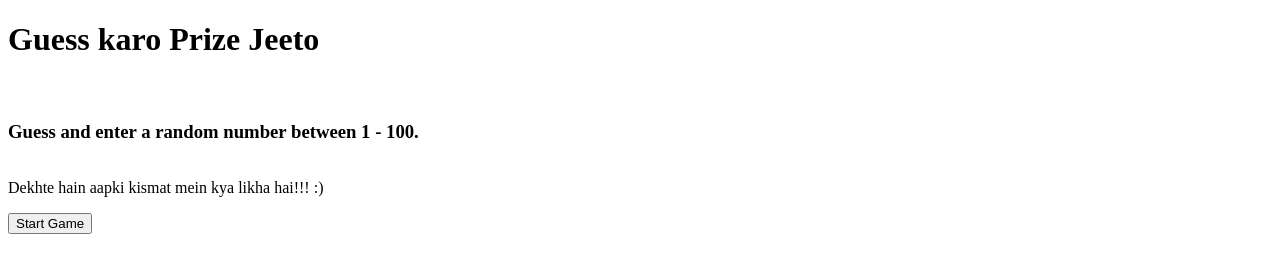
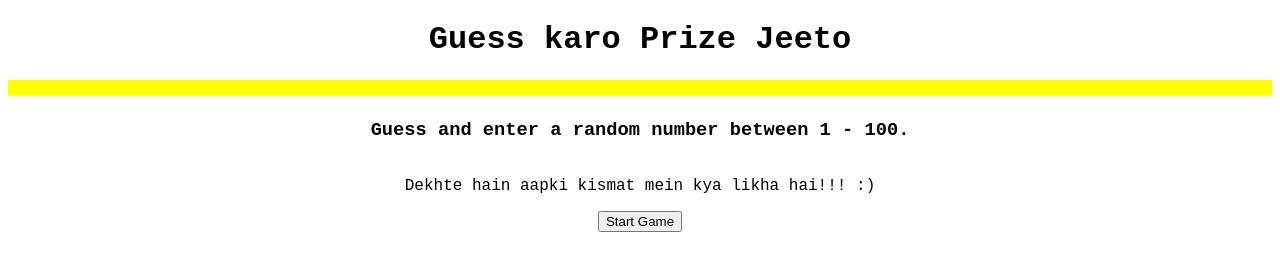
Before and after one commit to tamojeetK/Guess-game, a plain HTML site: page index.html in a window 1280 px wide. Drawn offline with Linux system fonts and the light colour scheme.

Commit message:
Update index.html

```diff
--- a/index.html
+++ b/index.html
@@ -2,7 +2,7 @@
 <html>
   <head>
     <title>Number Guessing Game</title>
-    <link rel="stylesheet" type="styles.css">
+    <link rel="stylesheet" type="text/css" href="styles.css">
   </head>
   <body>
     <h1>Guess karo Prize Jeeto</h1>
```
